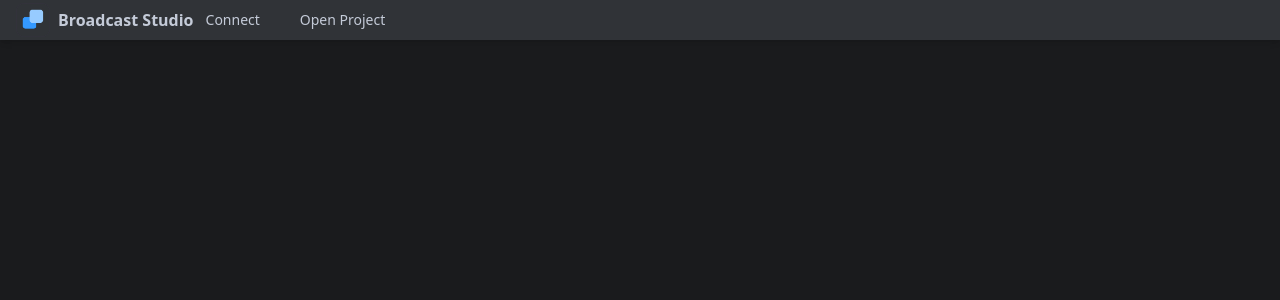
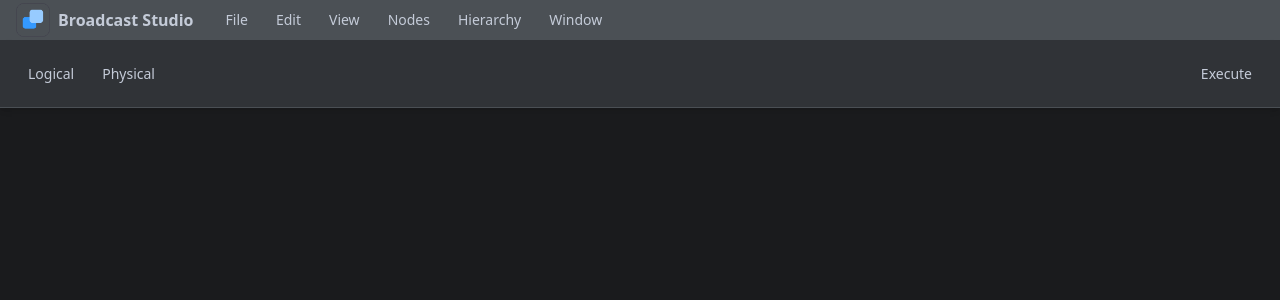
Before and after one commit to lukaulk/broadcast-studio, a Next.js app: page /studio in a window 1280 px wide. Shown: the top 300 px of the page. Built offline with nearby package versions, Linux system fonts and the light colour scheme.

Commit message:
feat: update Header and OptionBar components; enhance UI with new styles and buttons

```diff
--- a/app/studio/components/header.tsx
+++ b/app/studio/components/header.tsx
@@ -1,19 +1,29 @@
 import Image from "next/image";
 export default function Header() {
     return (
-        <div className="flex h-10 w-full items-center bg-[var(--bsui-gray-3)] text-[var(--bsui-gray-0)] shadow-md">
-            <div className="flex items-center bs-logo">
+        <div className="flex h-10 w-full items-center bg-[var(--bsui-gray-1)] text-[var(--bsui-gray-0)] ">
+            <div className="flex items-center bs-logo mr-3">
                 <Image src="/favicon.png" alt="Logo" width={34} height={34} className="ml-4"/>
                 <span className="ml-2 text-md font-semibold">Broadcast Studio</span>
             </div>
-            <div className="flex items-center space-x-4">
-                <button type="button" className="flex items-center space-x-1 rounded-md px-3 py-1 hover:bg-[var(--bsui-gray-2)]">
-
-                    <span className="text-sm">Connect</span>
+            <div className="flex items-center space-x-1 ml-2">
+                <button type="button" className="flex cursor-pointer items-center rounded-md px-3 py-1 hover:bg-[var(--bsui-active)] active:scale-95 active:bg-[var(--bsui-actived)]">
+                    <span className="text-sm">File</span>
                 </button>
-                <button type="button" className="flex items-center space-x-1 rounded-md px-3 py-1 hover:bg-[var(--bsui-gray-2)]">
-
-                    <span className="text-sm">Open Project</span>
+                <button type="button" className="flex cursor-pointer items-center rounded-md px-3 py-1 hover:bg-[var(--bsui-active)] active:scale-95 active:bg-[var(--bsui-actived)]">
+                    <span className="text-sm">Edit</span>
+                </button>
+                <button type="button" className="flex cursor-pointer items-center rounded-md px-3 py-1 hover:bg-[var(--bsui-active)] active:scale-95 active:bg-[var(--bsui-actived)]">
+                    <span className="text-sm">View</span>
+                </button>
+                <button type="button" className="flex cursor-pointer items-center rounded-md px-3 py-1 hover:bg-[var(--bsui-active)] active:scale-95 active:bg-[var(--bsui-actived)]">
+                    <span className="text-sm">Nodes</span>
+                </button>
+                <button type="button" className="flex cursor-pointer items-center rounded-md px-3 py-1 hover:bg-[var(--bsui-active)] active:scale-95 active:bg-[var(--bsui-actived)]">
+                    <span className="text-sm">Hierarchy</span>
+                </button>
+                <button type="button" className="flex cursor-pointer items-center rounded-md px-3 py-1 hover:bg-[var(--bsui-active)] active:scale-95 active:bg-[var(--bsui-actived)]">
+                    <span className="text-sm">Window</span>
                 </button>
             </div>
 
--- /dev/null
+++ b/app/studio/components/optionBar.tsx
@@ -0,0 +1,19 @@
+export default function OptionBar() {
+    return (
+        <div className="flex h-17 border-b border-b-[var(--bsui-border)] w-full items-center bg-[var(--bsui-gray-3)] text-[var(--bsui-gray-0)] shadow-md">
+            <div className="flex items-center space-x-1 ml-4">
+                <button type="button" className="flex cursor-pointer items-center rounded-md px-3 py-1 hover:bg-[var(--bsui-active)] active:scale-95 active:bg-[var(--bsui-actived)]">
+                    <span className="text-sm">Logical</span>
+                </button>
+                <button type="button" className="flex cursor-pointer items-center rounded-md px-3 py-1 hover:bg-[var(--bsui-active)] active:scale-95 active:bg-[var(--bsui-actived)]">
+                    <span className="text-sm">Physical</span>
+                </button>
+            </div>
+            <div className="ml-auto flex mr-4">
+                <button type="button" className="flex cursor-pointer items-center rounded-md px-3 py-1 hover:bg-[var(--bsui-active)] active:scale-95 active:bg-[var(--bsui-actived)]">
+                    <span className="text-sm">Execute</span>
+                </button>
+            </div>
+        </div>
+    );
+}
--- a/app/studio/page.tsx
+++ b/app/studio/page.tsx
@@ -1,4 +1,5 @@
 import Header from "./components/header";
+import OptionBar from "./components/optionBar";
 
 export const metadata = {
   title: "Broadcast Studio",
@@ -6,8 +7,9 @@ export const metadata = {
 };
 export default function Studio() {
   return (
-    <div className="flex h-dvh w-full bg-[var(--bsui-gray-4)] text-[var(--bsui-gray-0)]">
+    <div className="flex flex-col h-dvh w-full bg-[var(--bsui-gray-4)] text-[var(--bsui-gray-0)]">
       <Header />
+      <OptionBar />
     </div>
   );
 }
--- a/src/styles/globals.css
+++ b/src/styles/globals.css
@@ -81,9 +81,12 @@
   --bsui-gray-0: #C4CBD8;
   --bsui-gray-1: #4B5055;
   --bsui-gray-2: #383B3E;
-  --bsui-gray-3: #303337;
+  --bsui-gray-3: #303337; /* Sub Header background */
   --bsui-gray-4: #1A1B1D;
   --bsui-gray-5: #A0A6B1;
+  --bsui-border: #4A4F54;
+  --bsui-active: hsl(210, 6%, 40%);
+  --bsui-actived: hsl(210, 6%, 48%);
   --bsui-blue: #1274E3;
 }
 
```
